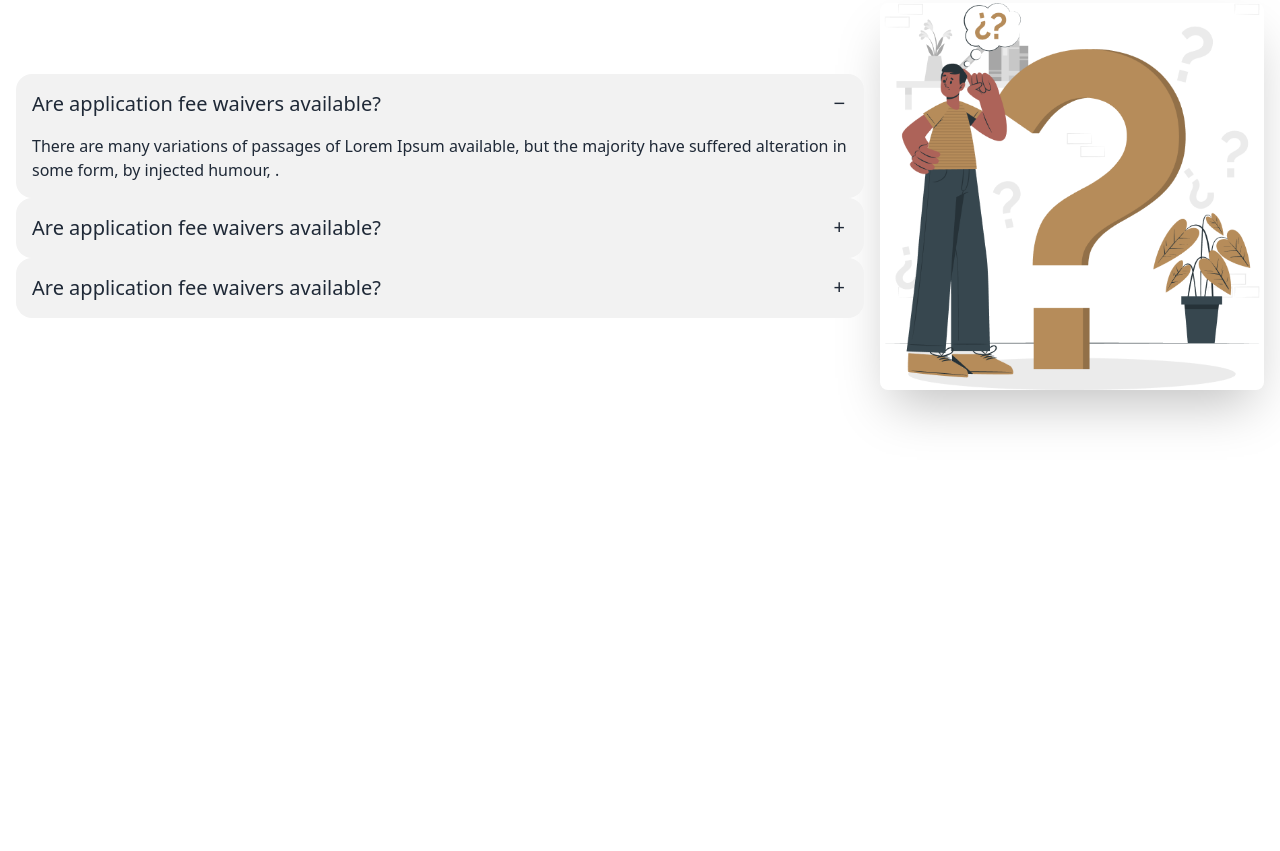
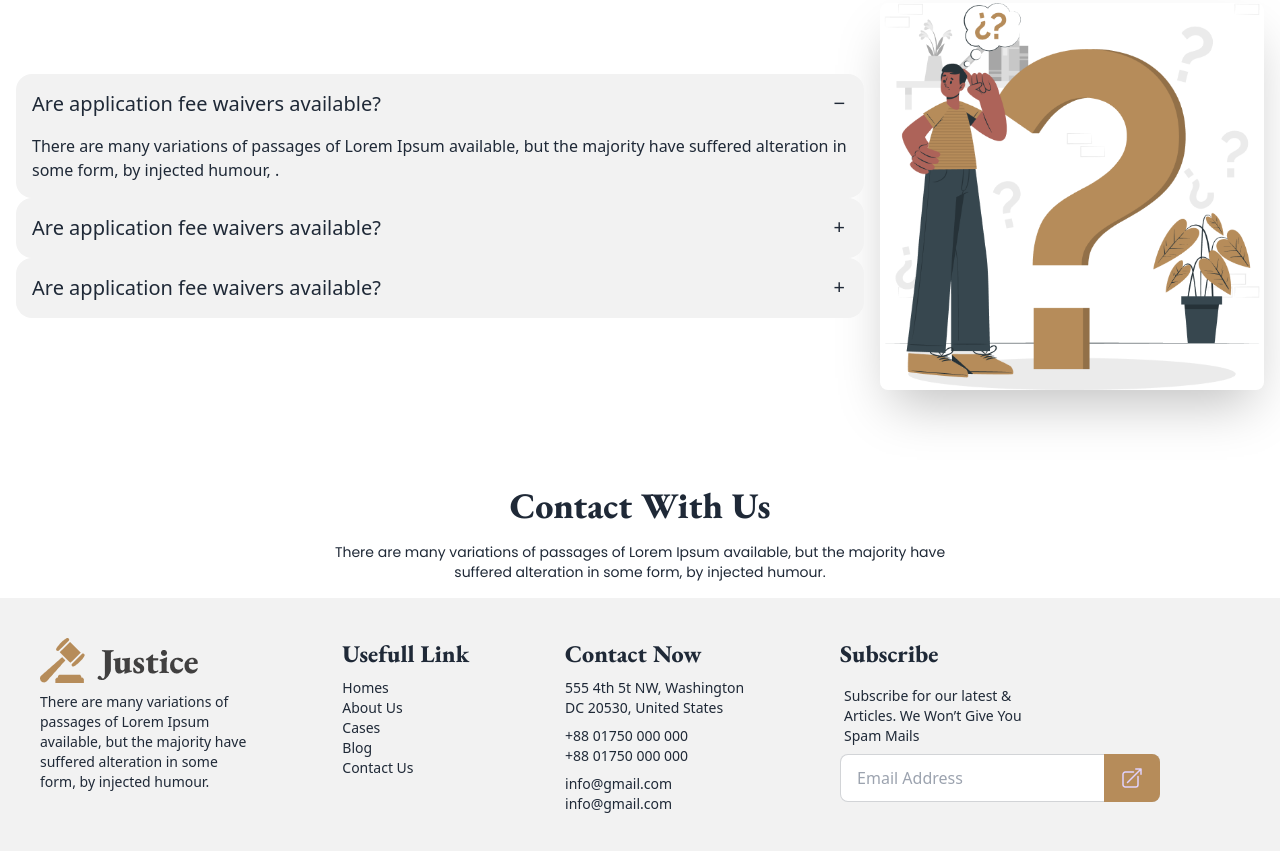
Before and after one commit to Tawkir711/legal-solution-web, a plain HTML site: page index.html in a window 1280 px wide. Shown: the part 2743-3594 px from the top of the page. Before the commit the page ends 3229 px from the top, so only its background shows below. Drawn offline with nearby package versions, Linux system fonts and the light colour scheme.

Commit message:
added footer

```diff
--- a/index.html
+++ b/index.html
@@ -253,7 +253,7 @@
               </div>
         </section>
         <!-- FAQ section -->
-        <section class="py-20">
+        <section class="pt-20">
             <h3 class="text-center font-extrabold font-eb text-4xl">Frequently Asked Any Questions</h3>
             <p class="text-center py-4 font-poppins font-normal text-sm">There are many variations of passages of Lorem Ipsum available, but the majority have <br> suffered alteration in some form, by injected humour.</p>
             <div class="hero min-h-full ">
@@ -292,9 +292,49 @@
                 </div>
               </div>
         </section>
+        <!-- Contact section -->
+        <section class="pt-20">
+            <h3 class="text-center font-extrabold font-eb text-4xl">Contact With Us</h3>
+            <p class="text-center py-4 font-poppins font-normal text-sm">There are many variations of passages of Lorem Ipsum available, but the majority have <br> suffered alteration in some form, by injected humour.</p>
+        </section>
     </main>
-    <footer>
-
-    </footer>
+    <footer class="footer p-10 bg-base-200 text-base-content">
+        <div>
+          <img src="./images/logo2.png" alt="">
+          <p>There are many variations of <br> passages of Lorem Ipsum <br> available, but the majority have <br> suffered alteration in some <br> form, by injected humour.</p>
+        </div>
+        <div>
+          <h2 class="font-extrabold text-2xl font-eb">Usefull Link</h2>
+          <p>Homes <br>
+            About Us <br>
+            Cases <br>
+            Blog <br>
+            Contact Us</p>
+        </div>
+        <div>
+            <h2 class="font-extrabold text-2xl font-eb">Contact Now</h2>
+          <a class="">555 4th 5t NW, Washington <br>
+            DC 20530, United States</a>
+          <a class="">+88 01750 000 000 <br>
+            +88 01750 000 000</a>
+          <a class="">info@gmail.com <br>
+            info@gmail.com</a>
+        </div>
+        <div>
+            <h2 class="font-extrabold text-2xl font-eb">Subscribe</h2>
+          <div class="form-control w-80">
+            <label class="label">
+              <span class="label-text">Subscribe for our latest & <br> Articles. We Won’t Give You <br> Spam Mails</span>
+            </label>
+            <div class="relative">
+              <input type="text" placeholder="Email Address" class="input input-bordered w-full pr-16" />
+              <button class="btn btn-primary absolute top-0 right-0 rounded-l-none bg-ctmcolor border-0"><svg xmlns="http://www.w3.org/2000/svg" fill="none" viewBox="0 0 24 24" stroke-width="1.5" stroke="currentColor" class="w-6 h-6">
+                <path stroke-linecap="round" stroke-linejoin="round" d="M13.5 6H5.25A2.25 2.25 0 003 8.25v10.5A2.25 2.25 0 005.25 21h10.5A2.25 2.25 0 0018 18.75V10.5m-10.5 6L21 3m0 0h-5.25M21 3v5.25" />
+              </svg>
+              </button>
+            </div>
+          </div>
+        </div>
+      </footer>
 </body>
 </html>
```
